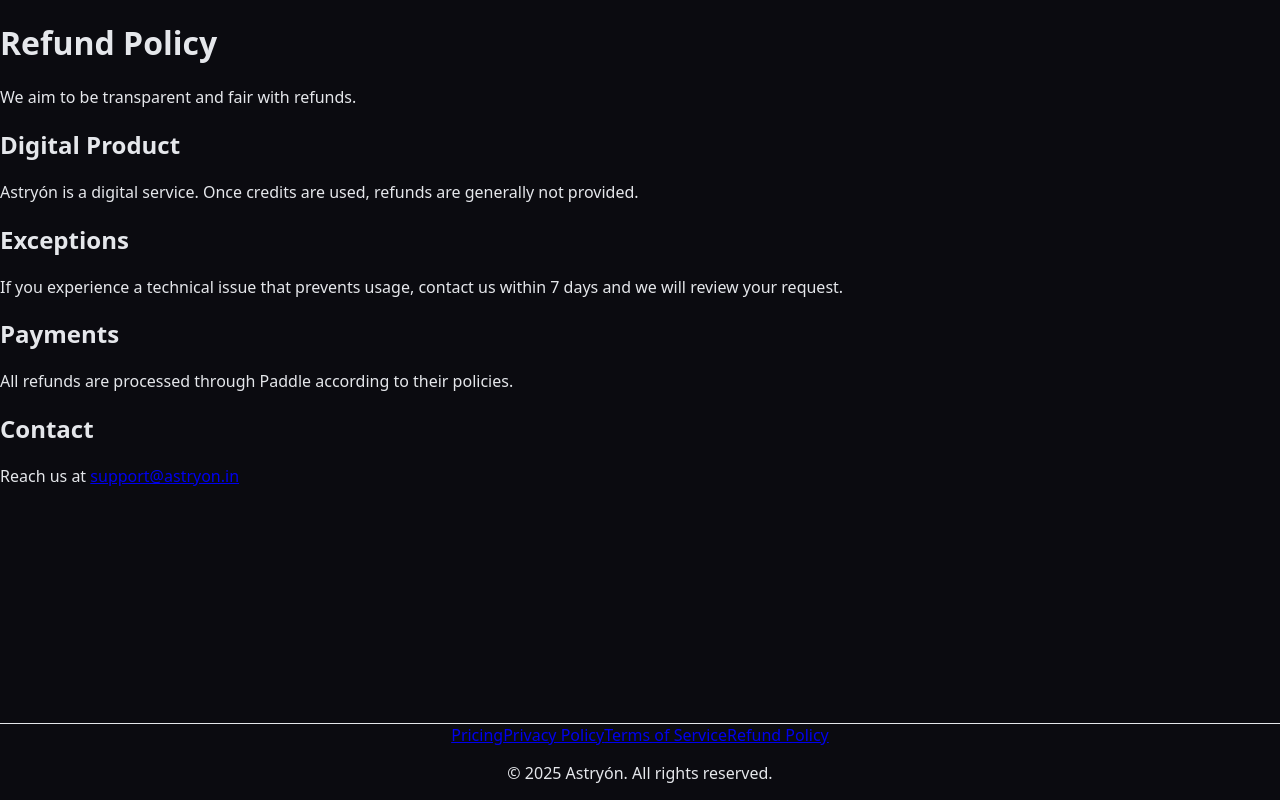
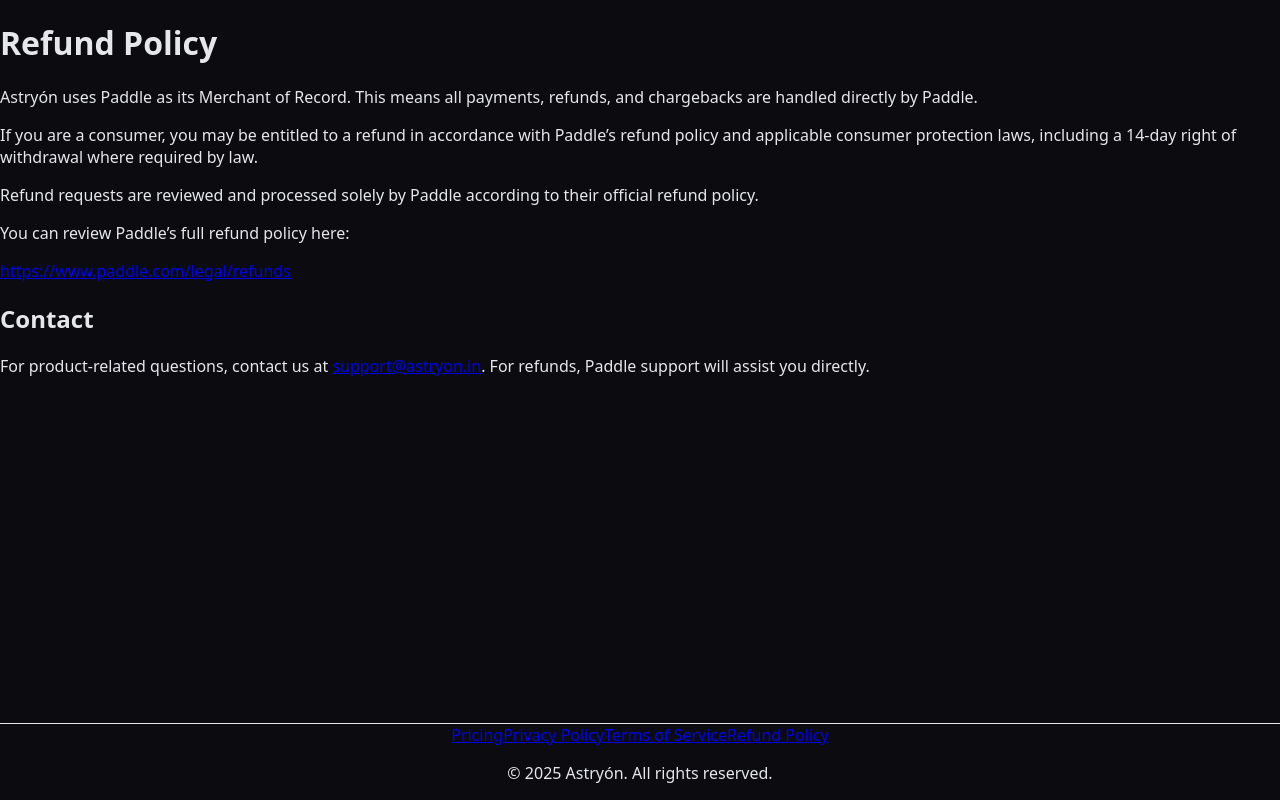
Before and after one commit to Ayaan9111/astryon, a Next.js app: page /refund in a window 1280 px wide. Built offline with nearby package versions, Linux system fonts and the light colour scheme.

Commit message:
Fixed Refund Page

```diff
--- a/app/refund/page.tsx
+++ b/app/refund/page.tsx
@@ -4,35 +4,44 @@
       <h1 className="text-3xl font-bold mb-6">Refund Policy</h1>
 
       <p className="text-white/70 mb-4">
-        We aim to be transparent and fair with refunds.
+        Astryón uses Paddle as its Merchant of Record. This means all payments,
+        refunds, and chargebacks are handled directly by Paddle.
       </p>
 
-      <h2 className="text-xl font-semibold mt-8 mb-2">Digital Product</h2>
       <p className="text-white/70 mb-4">
-        Astryón is a digital service. Once credits are used, refunds are generally
-        not provided.
+        If you are a consumer, you may be entitled to a refund in accordance with
+        Paddle’s refund policy and applicable consumer protection laws, including
+        a 14-day right of withdrawal where required by law.
       </p>
 
-      <h2 className="text-xl font-semibold mt-8 mb-2">Exceptions</h2>
       <p className="text-white/70 mb-4">
-        If you experience a technical issue that prevents usage, contact us within
-        7 days and we will review your request.
+        Refund requests are reviewed and processed solely by Paddle according to
+        their official refund policy.
       </p>
 
-      <h2 className="text-xl font-semibold mt-8 mb-2">Payments</h2>
-      <p className="text-white/70 mb-4">
-        All refunds are processed through Paddle according to their policies.
+      <p className="text-white/70 mb-6">
+        You can review Paddle’s full refund policy here:
       </p>
 
-      <h2 className="text-xl font-semibold mt-8 mb-2">Contact</h2>
+      <a
+        href="https://www.paddle.com/legal/refunds"
+        target="_blank"
+        rel="noopener noreferrer"
+        className="text-purple-400 underline"
+      >
+        https://www.paddle.com/legal/refunds
+      </a>
+
+      <h2 className="text-xl font-semibold mt-10 mb-2">Contact</h2>
       <p className="text-white/70">
-        Reach us at{" "}
+        For product-related questions, contact us at{" "}
         <a
           href="mailto:support@astryon.in"
           className="text-purple-400 underline"
         >
           support@astryon.in
         </a>
+        . For refunds, Paddle support will assist you directly.
       </p>
     </div>
   );
```
